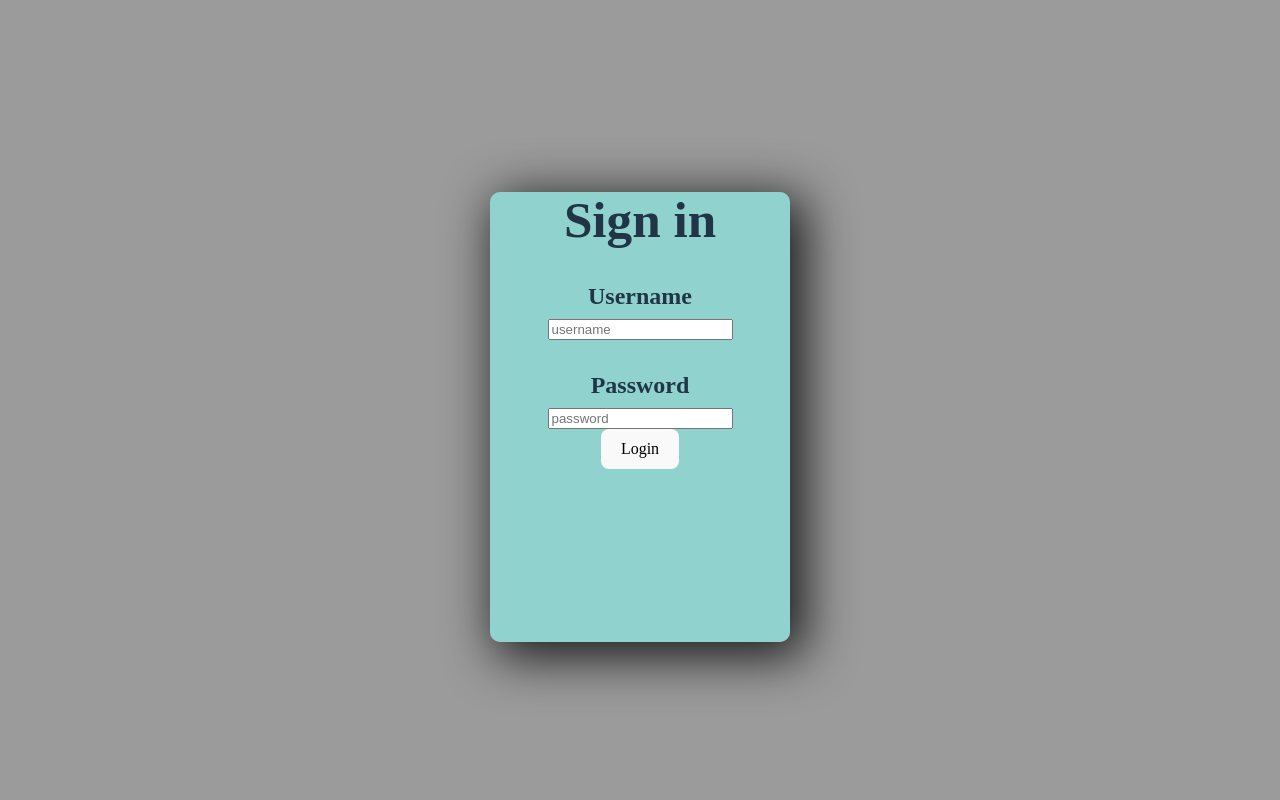
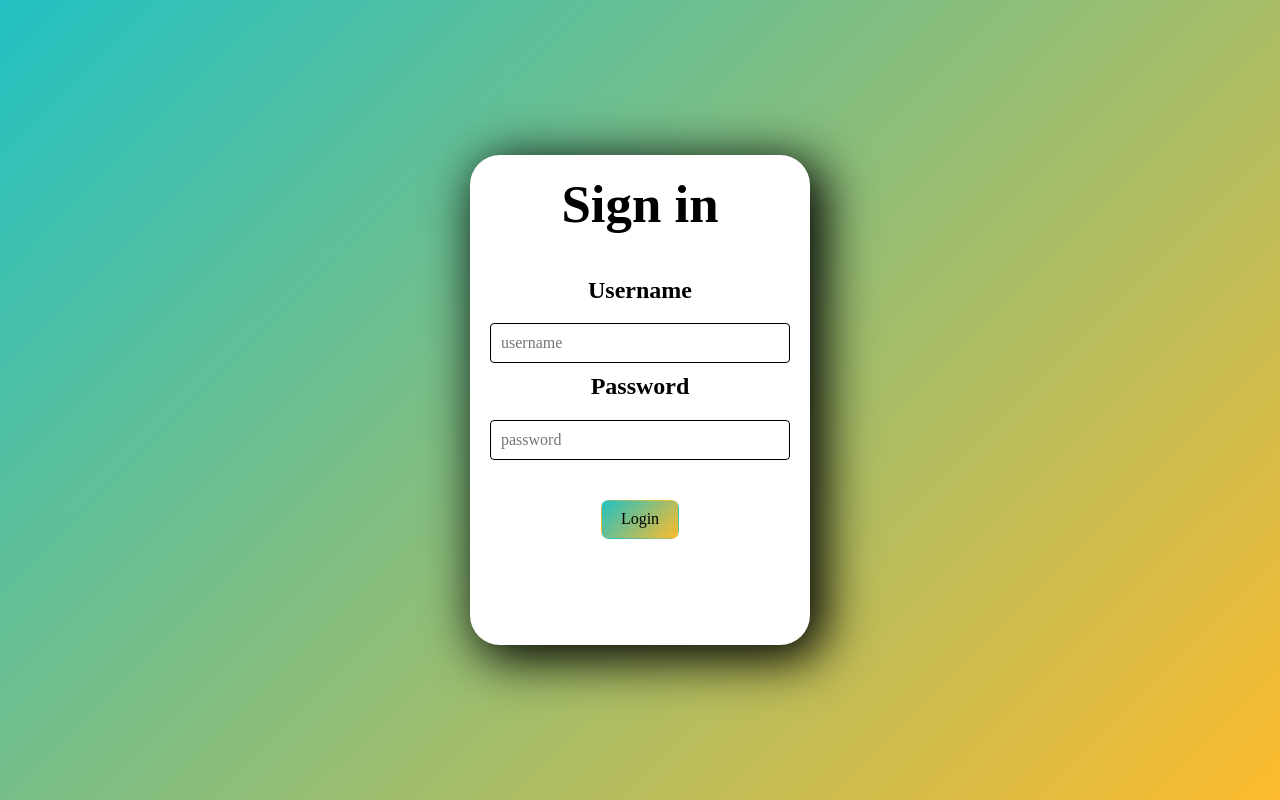
Before and after one commit to RaphESILV/chifoumi, a React (Vite) app in the folder front/: page / in a window 1280 px wide. Built offline with nearby package versions, Linux system fonts and the light colour scheme.

Commit message:
UpdateLogin

```diff
--- /dev/null
+++ b/front/src/components/CustomButton.jsx
@@ -0,0 +1,12 @@
+import React from 'react';
+
+function CustomButton({ className, text, onClick }) {
+  return (
+    <button className={`custom-button ${className}`} onClick={onClick}>
+      {text}
+    </button>
+  );
+}
+
+
+export default CustomButton;
--- a/front/src/index.css
+++ b/front/src/index.css
@@ -1,8 +1,8 @@
 /* color grey : #d4d3dC, marron: #AD956B, Bleuf: 384454, bleu: #317AC1, jaune: #EA1624 */
 
 :root {
-  color: rgba(255, 0, 0, 0.87);
-  background-color: #1a7000;
+  color: #213547;
+  background-color: #ffffff;
 }
 
 a {
@@ -20,59 +20,82 @@ body {
   place-items: center;
   min-width: 320px;
   min-height: 100vh;
-  background-color: #9b9b9b;
-}
+  background: rgb(34,193,195);
+  background: linear-gradient(135deg, rgba(34,193,195,1) 0%,     rgba(253,187,45,1) 100%);
+  font-family: "work sans";
+  }
 
 h1 {
   font-size: 3.2em;
   line-height: 1.1;
 }
+h2 {
+  margin-top: auto;
+  font-size: 3.3em;
+  line-height: 1.1;
+  color: #000000;
+}
 
 h4{
+  margin-top: auto;
   font-size: 1.5em;
   line-height: 1.1;
   margin-bottom: 10px;
+  color: #000000;
 }
 
-button {
-  border-radius: 8px;
-  border: 1px solid transparent;
-  padding: 0.6em 1.2em;
-  font-size: 1em;
-  font-weight: 500;
-  font-family: inherit;
-  background-color: #1a1a1a;
-  cursor: pointer;
-  transition: border-color 0.25s;
-}
 button:hover {
   border-color: #646cff;
+  border-radius: auto;
 }
-button:focus,
-button:focus-visible {
-  outline: 4px auto -webkit-focus-ring-color;
-}
-
-  :root {
-    color: #213547;
-    background-color: #ffffff;
-  }
   a:hover {
     color: #747bff;
   }
   button {
-    background-color: #f9f9f9;
+    background: rgb(34,193,195);
+    background: linear-gradient(135deg, rgba(34,193,195,1) 0%,     rgba(253,187,45,1) 100%);
+    margin-top: 30px;
+    border-radius: 8px;
+    border: 1px solid transparent;
+    padding: 0.6em 1.2em;
+    font-size: 1em;
+    font-weight: 500;
+    font-family: inherit;
+    background-color: #1a1a1a;
+    cursor: pointer;
+    transition: border-color 0.25s;
   }
+
   .box{
-    /*d3b18d9a*/
-    background-color: rgba(139, 243, 236, 0.63);
+    background-color: rgb(255, 255, 255);
     width: 300px;
     height: 450px;
-    box-shadow: #1a1a1a 10px 10px 50px 5px;
-    border-radius: 10px;
+    box-shadow: #000000 10px 10px 50px 5px;
+    border-radius: 30px;
+    padding: 20px;
 
   }
   .goal{
     margin-top: 200px;
     color: red;
   }
+
+ input{
+  border-radius: 50px;
+  border: 1px solid transparent;
+  padding: 30px;
+  font-size: 1em;
+  font-weight: 500;
+  font-family: inherit;
+  background-color: #ffffff;
+  cursor: pointer;
+  transition: border-color 0.25s;
+  margin-top: 10px;
+  margin-bottom: 10px;
+  width: 100%;
+  height: 40px;
+  padding: 10px;
+  box-sizing: border-box;
+  border: 1px solid #000000;
+  border-radius: 4px;
+ }
--- a/front/src/login.jsx
+++ b/front/src/login.jsx
@@ -1,21 +1,30 @@
-import { useState } from 'react'
-import './login.css'
+import { useState } from 'react';
+import './login.css';
+import './components/CustomButton.jsx';
+import CustomButton from './components/CustomButton.jsx';
 
-//page de connexion
+
+// Importez la bibliothèque FontAwesome (ou une autre bibliothèque d'icônes) si ce n'est pas déjà fait.
+
 function Login() {
-  const [username, setUsername] = useState('')
-  const [password, setPassword] = useState('')
+  const [username, setUsername] = useState('');
+  const [password, setPassword] = useState('');
+  const [showPassword, setShowPassword] = useState(false); // État pour afficher/masquer le mot de passe
 
   const handleUsername = (e) => {
-    setUsername(e.target.value)
+    setUsername(e.target.value);
   }
 
   const handlePassword = (e) => {
-    setPassword(e.target.value)
+    setPassword(e.target.value);
+  }
+
+  const togglePasswordVisibility = () => {
+    setShowPassword(!showPassword);
   }
 
   const handleSubmit = (e) => {
-    e.preventDefault()
+    e.preventDefault();
     const data = {
       username: username,
       password: password
@@ -30,13 +39,13 @@ function Login() {
     })
       .then((res) => res.json())
       .then((res) => {
-        console.log(res)
+        console.log(res);
       })
   }
 
   return (
     <div className="Login box">
-      <h1>Sign in</h1>
+      <h2>Sign in</h2>
       <form onSubmit={handleSubmit}>
         <div>
           <h4>Username</h4>
@@ -50,16 +59,18 @@ function Login() {
         <div>
           <h4>Password</h4>
           <input
-            type="password"
+            type={showPassword ? 'text' : 'password'} // Afficher/masquer le mot de passe
             placeholder="password"
             value={password}
             onChange={handlePassword}
+            CustomButton onClick={togglePasswordVisibility} // Ajoutez un bouton pour afficher/masquer le mot de passe
           />
+
         </div>
-        <button type="submit">Login </button>
+        <button type="submit">Login</button>
       </form>
     </div>
   )
 }
 
-export default Login
+export default Login;
```
